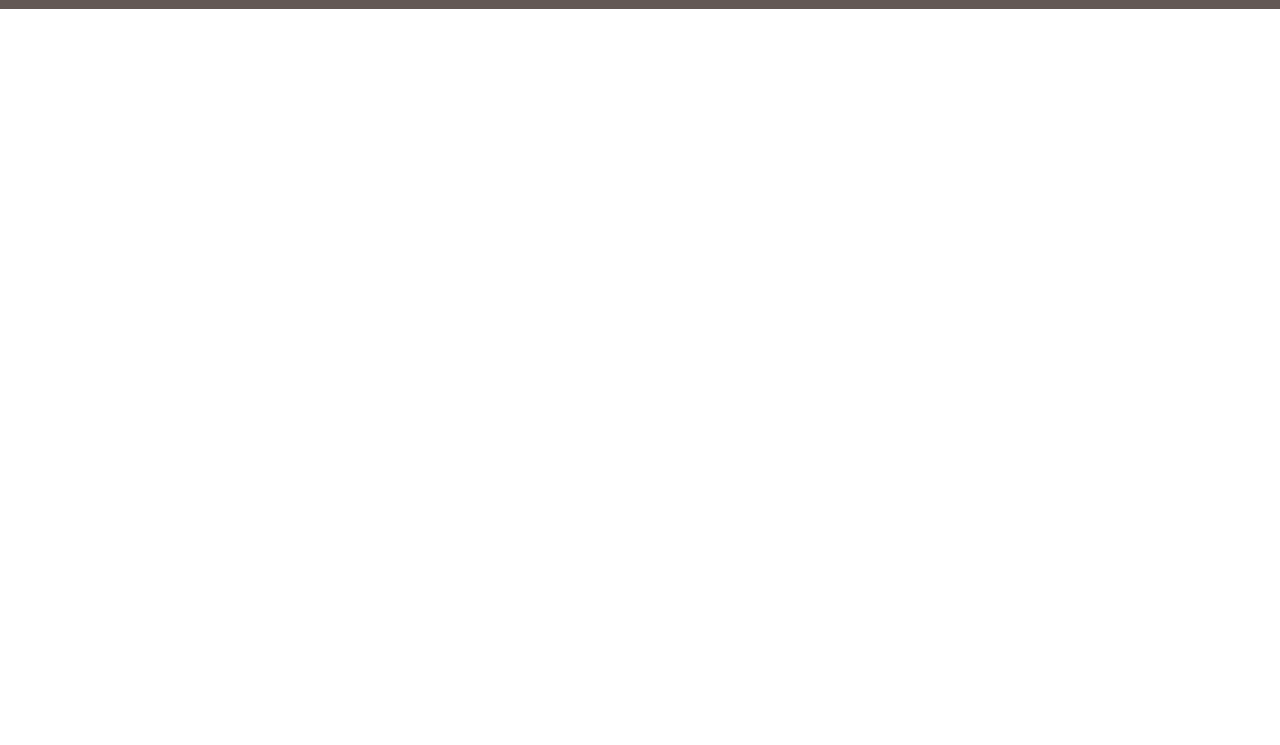
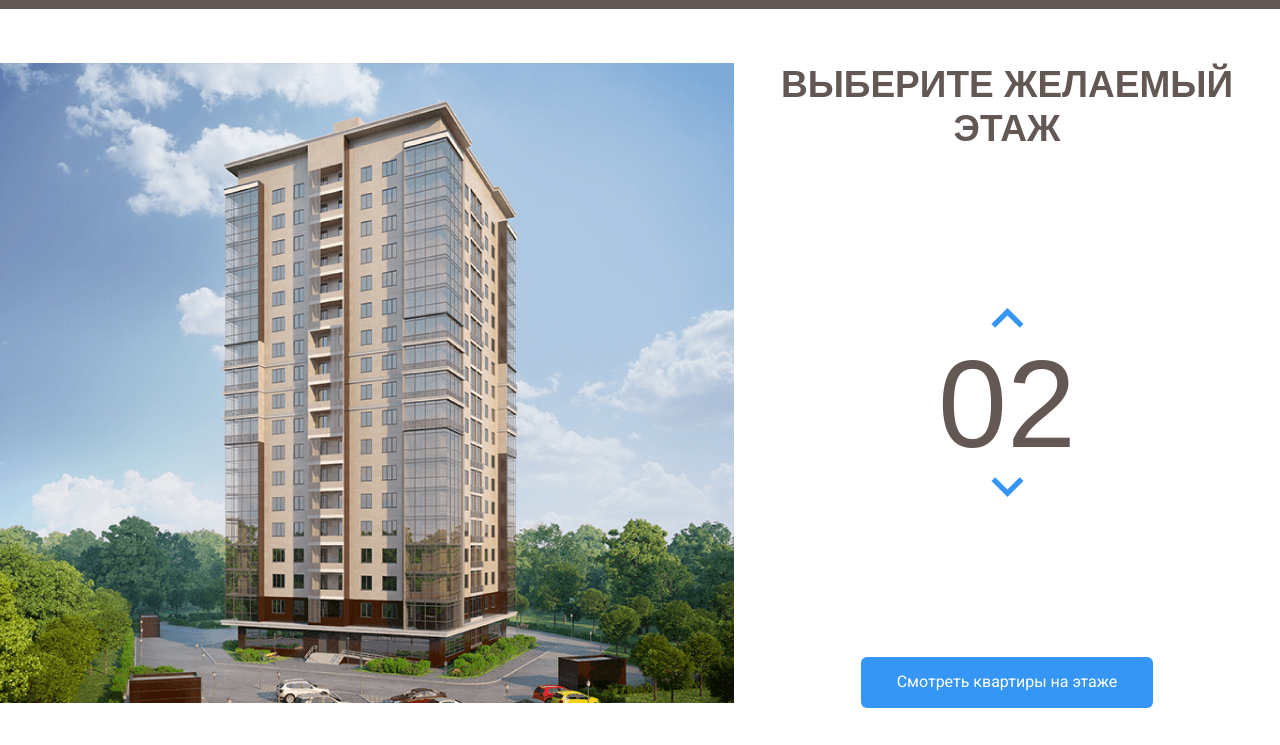
Before and after one commit to Trinity1610/Melody, a plain HTML site: page index.html in a window 1280 px wide. Shown: the part 55-800 px from the top of the page. Drawn offline with Linux system fonts and the light colour scheme.

Commit message:
Добавили схему дома и навигацию по этажам

```diff
--- a/css/style.css
+++ b/css/style.css
@@ -1,3 +1,13 @@
+@font-face {
+  font-family: "Bebas Neue";
+  src: local("Bebas Neue Regular"), local("BebasNeueRegular"),
+    url("../fonts/BebasNeueRegular.woff2") format("woff2"),
+    url("../fonts/BebasNeueRegular.woff") format("woff");
+  font-weight: normal;
+  font-style: normal;
+  font-display: swap;
+}
+
 * {
   box-sizing: border-box;
 }
@@ -8,7 +18,7 @@ body {
   background-color: #635854;
   padding-top: 12px;
   padding-bottom: 12px;
-  border-bottom: border: 4px solid #3596F5;
+  border-bottom: border 4px solid #3596f5;
 }
 
 .navbar {
@@ -39,7 +49,6 @@ body {
 .navbar-contacts {
   text-align: right;
   color: #fff;
-
 }
 .navbar-text {
   display: block;
@@ -54,3 +63,69 @@ line-height: 20px;
   text-decoration: none;
   color: #fff;
 }
+.main {
+  max-width: 1280px;
+  margin: auto;
+  padding-top: 54px;
+  display: flex;
+}
+
+.main-info {
+  flex-grow: 1;
+  text-align: center;
+  display: flex;
+  flex-direction: column;
+  align-items: center;
+  justify-content: space-between;
+}
+
+.home-image path {
+  opacity: 0;
+  cursor: pointer;
+}
+
+.home-image path:hover {
+  opacity: 1;
+}
+
+.counter-group {
+  display: flex;
+  flex-direction: column;
+  align-items: center;
+}
+
+.counter-button {
+  background-color: #fff;
+  border: none;
+  cursor: pointer;
+}
+
+.counter-arrow-down {
+  transform: rotateX(180deg);
+}
+
+.main-title {
+  margin: 0;
+  font-family: "BebasNeueRegular", sans-serif;
+  font-weight: 600;
+  font-stretch: ultra-condensed;
+  font-size: 37px;
+  line-height: 44px;
+  text-transform: uppercase;
+  color: #635854;
+}
+
+.counter {
+  font-family: "BebasNeueRegular", sans-serif;
+  font-size: 124px;
+  color: #635854;
+}
+
+.button-primary {
+  background: #3596f5;
+  border-radius: 6px;
+  border: none;
+  color: #fff;
+  padding: 16px 36px;
+  cursor: pointer;
+}
--- a/index.html
+++ b/index.html
@@ -39,6 +39,56 @@
       </div>
     </div>
   </header>
+  <main class="main">
+    <div class="main-image">
+    <svg
+    class="home-image"
+    width="734" height="640" viewBox="0 0 734 640" fill="none" xmlns="http://www.w3.org/2000/svg"
+      xmlns:xlink="http://www.w3.org/1999/xlink">
+      <rect width="734" height="640" fill="url(#pattern0)" />
+      <defs>
+        <pattern id="pattern0" patternContentUnits="objectBoundingBox" width="1" height="1">
+          <use xlink:href="#image0_1_86" transform="translate(-0.00408719) scale(0.0013624 0.0015625)" />
+        </pattern>
+        <image id="image0_1_86" width="740" height="640" xlink:href="img/home.jpg" />
+      </defs>
+      <path d="M222 527L442.8 535L512 521.3V543L443.5 562.7L222 551.7V527Z" fill="#3595F6" fill-opacity="0.75" />
+      <path d="M223 526V501L443.3 504.3L513 501V521L443.7 534L223 526Z" fill="#3595F6" fill-opacity="0.75" />
+      <path d="M223 500V475H444H513V498L445 505L223 500Z" fill="#3595F6" fill-opacity="0.75" />
+      <path d="M223 476V451L444.3 447.3L512 454V476H444" fill="#3595F6" fill-opacity="0.75" />
+      <path d="M223 450V424L444.5 420.7L513 431.7V453L444 446.3L223 450Z" fill="#3595F6" fill-opacity="0.75" />
+      <path d="M222 423V399.3L443 387L514 410V431.3L443 419L222 423Z" fill="#3595F6" fill-opacity="0.75" />
+      <path d="M222 401V376L444.2 359.7L514 388.3V409L443.7 387.3L222 401Z" fill="#3595F6" fill-opacity="0.75" />
+      <path d="M222 376V351L444.5 330.7L514 367.3V388L442 359.3L222 376Z" fill="#3595F6" fill-opacity="0.75" />
+      <path d="M222 350V326L445 301.3L514 345.3V367L444.7 329L222 350Z" fill="#3595F6" fill-opacity="0.75" />
+      <path d="M222 325V301L444.5 272.3L514 323.3V344L443.7 301.7L222 325Z" fill="#3595F6" fill-opacity="0.75" />
+      <path d="M221 301V277L443.3 244L514 303.3V323L444 272.3L221 301Z" fill="#3595F6" fill-opacity="0.75" />
+      <path d="M222 276V252L443.2 217L513 281V302L444.3 243.7L222 276Z" fill="#3595F6" fill-opacity="0.75" />
+      <path d="M222 252V227L444.3 189L513 259.3V280L444 216L222 252Z" fill="#3595F6" fill-opacity="0.75" />
+      <path d="M222 226V201L442.8 157.3L513 236.3V259L444 185.7L222 226Z" fill="#3595F6" fill-opacity="0.75" />
+      <path d="M223 202V177L443 129L513 214V237L442.3 157.7L223 202Z" fill="#3595F6" fill-opacity="0.75" />
+      <path d="M222 177V152L441.8 100L513 192.3V215L443.3 128.7L222 177Z" fill="#3595F6" fill-opacity="0.75" />
+      <path d="M222 152V126L444 69.3L513 171V192L443.7 100.3L222 152Z" fill="#3595F6" fill-opacity="0.75" />
+    </svg>
 
+    </div>
+    <div class="main-info">
+      <h2 class="main-title">Выберите желаемый этаж</h2>
+      <div class="counter-group">
+        <button class="counter-button counter-up">
+          <img class="counter-arrow counter-arrow-up" src="img/arrow.svg" alt="стрелка вверх">
+        </button>
+        <span class="counter">02</span>
+        <button class="counter-button counter-down">
+          <img class="counter-arrow counter-arrow-down" src="img/arrow.svg" alt="стрелка вниз">
+        </button>
+      </div>
+      <button class="button button-primary">
+        Смотреть квартиры на этаже
+      </button>
+    </div>
+    <!-- /.maininfo -->
+
+  </main>
 </body>
 </html>
```
Also changed, not shown: fonts/BebasNeueRegular.woff (added), fonts/BebasNeueRegular.woff2 (added), img/Group 3.svg (added), img/arrow.svg (added), img/home.jpg (added). Lines whose indentation alone changed are shown as unchanged.
